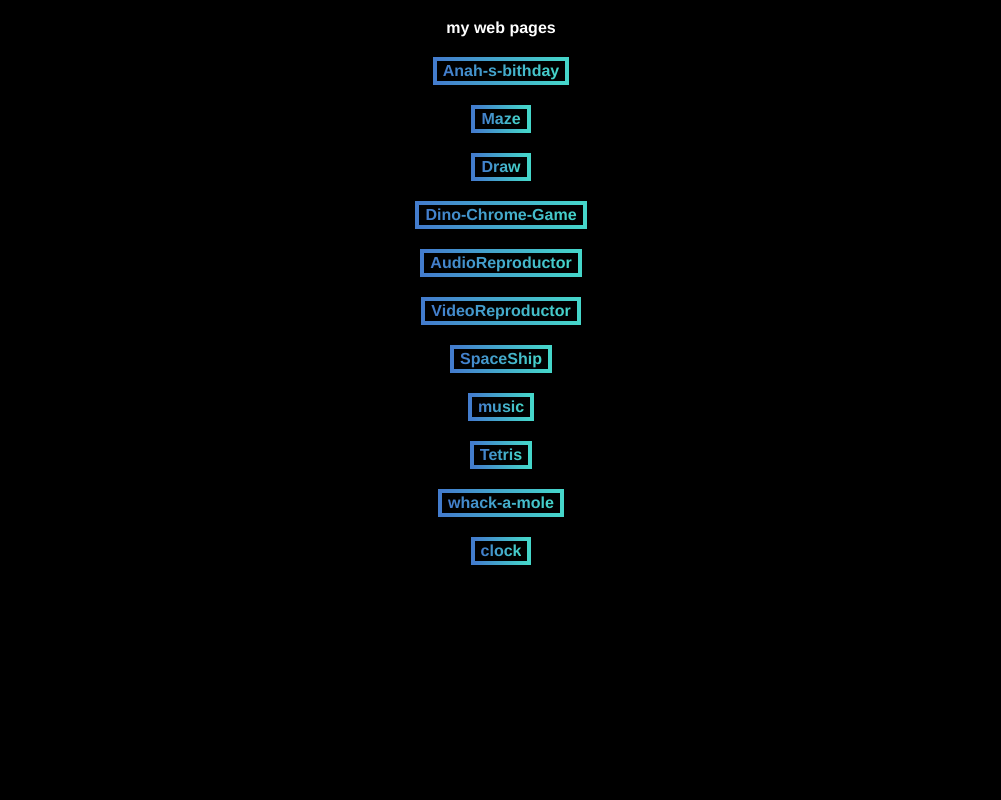
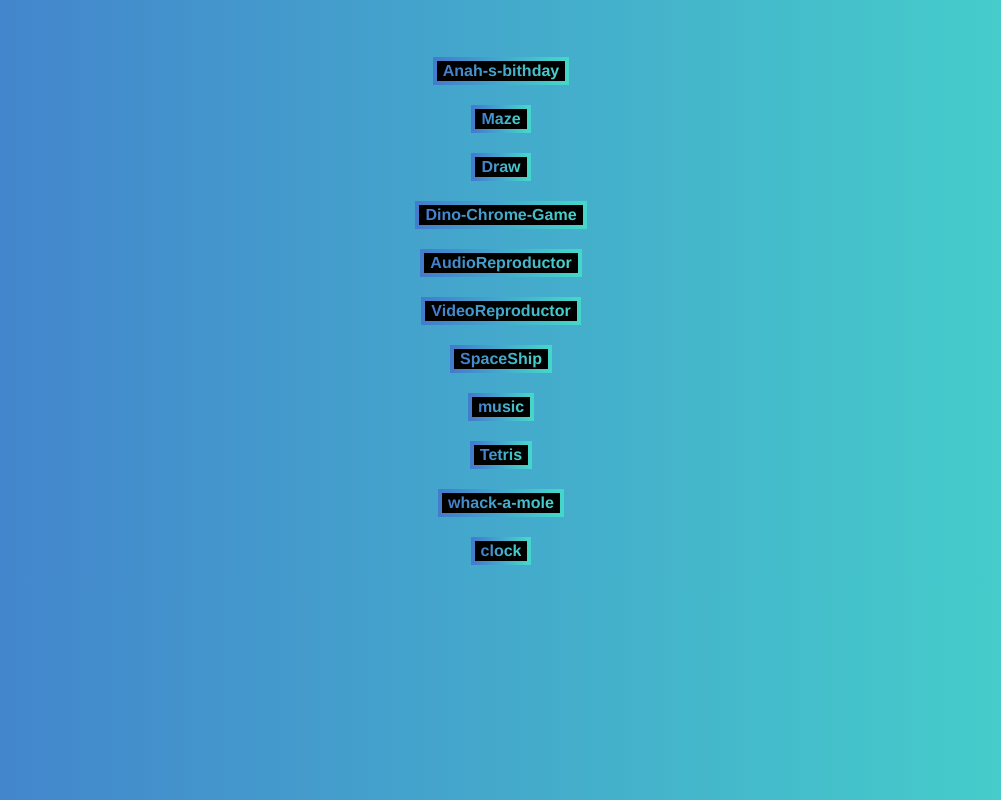
Before and after one commit to saidzac2000/main, a plain HTML site: page index.html in a window 1280 px wide. Shown: the whole page, without its empty margins (139-1140 px from the left). Drawn offline with Linux system fonts and the light colour scheme.

Commit message:
Update style.css

```diff
--- a/style.css
+++ b/style.css
@@ -7,7 +7,10 @@ body{
     flex-direction: column;
    justify-content: center;
    align-items: center;
-   background-color: black
+   background-color: black;
+   background: linear-gradient(to right, rgb(67, 124, 205), rgb(69, 214, 202));
+   -webkit-background-clip: text;
+   -webkit-text-fill-color: transparent;
 }
 h1{
     color: white;
```
